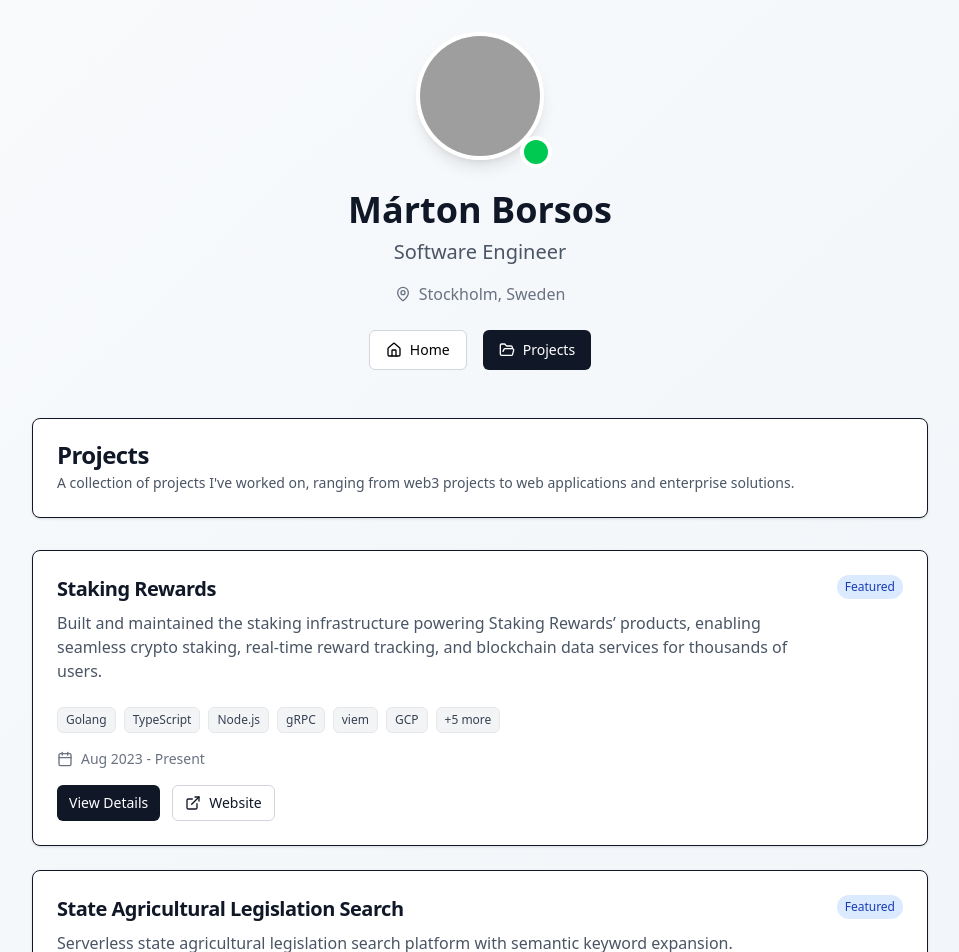
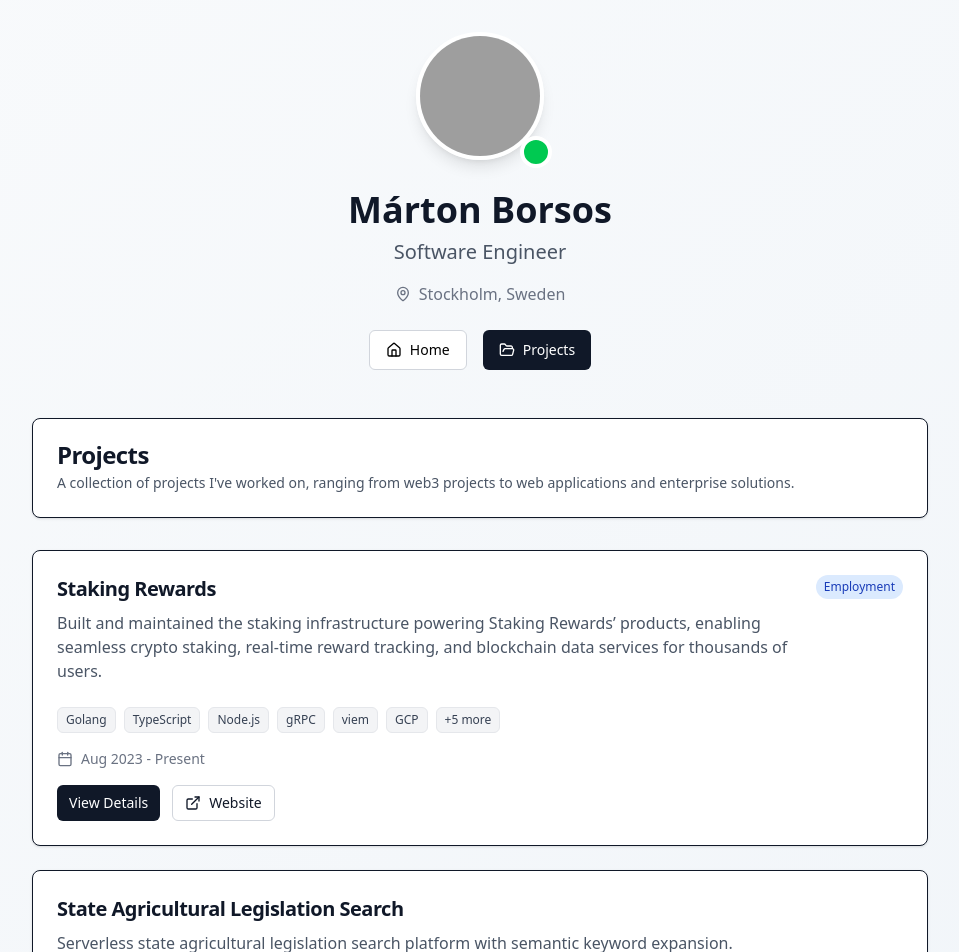
Before and after one commit to DaBors/dabors.github.io, a React (Vite) app: page /projects in a window 1280 px wide. Shown: the top 952 px of the page, without its empty margins (160-1119 px from the left). Built offline with nearby package versions, Linux system fonts and the light colour scheme; grey boxes are pictures that could not be loaded.

Commit message:
Added employment tag, and removed featured tagging

```diff
--- a/src/data/projects.ts
+++ b/src/data/projects.ts
@@ -7,7 +7,7 @@ export interface Project {
     githubUrl?: string;
     website?: string;
     imageUrl?: string;
-    featured: boolean;
+    employment: boolean;
     startDate: string;
     endDate?: string;
 }
@@ -42,7 +42,7 @@ Key features:
             "Redis",
         ],
         website: "https://stakingrewards.com",
-        featured: true,
+        employment: true,
         startDate: "2023-08",
         endDate: undefined,
     },
@@ -76,14 +76,14 @@ Key features:
         ],
         githubUrl: "https://github.com/UCSC-UMN-AFRI/website",
         website: "https://stateaglaws.org",
-        featured: true,
+        employment: false,
         startDate: "2025-02",
         endDate: "2025-07",
     },
 ];
 
 export const getFeaturedProjects = () =>
-    projects.filter((project) => project.featured);
+    projects.filter((project) => project.employment);
 
 export const getProjectById = (id: string) =>
     projects.find((project) => project.id === id);
--- a/src/pages/ProjectDetail.tsx
+++ b/src/pages/ProjectDetail.tsx
@@ -36,9 +36,9 @@ export default function ProjectDetail() {
                     <h1 className="text-3xl font-bold text-gray-900">
                         {project.title}
                     </h1>
-                    {project.featured && (
+                    {project.employment && (
                         <div className="bg-blue-100 text-blue-800 text-sm font-medium px-3 py-1 rounded-full">
-                            Featured Project
+                            Employment
                         </div>
                     )}
                 </div>
--- a/src/pages/Projects.tsx
+++ b/src/pages/Projects.tsx
@@ -45,9 +45,9 @@ export default function Projects() {
                                         {project.shortDescription}
                                     </CardDescription>
                                 </div>
-                                {project.featured && (
+                                {project.employment && (
                                     <div className="bg-blue-100 text-blue-800 text-xs font-medium px-2 py-1 rounded-full ml-4">
-                                        Featured
+                                        Employment
                                     </div>
                                 )}
                             </div>
```
